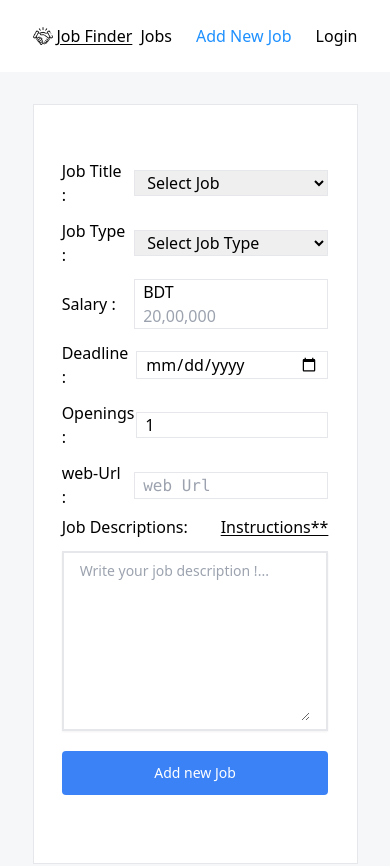
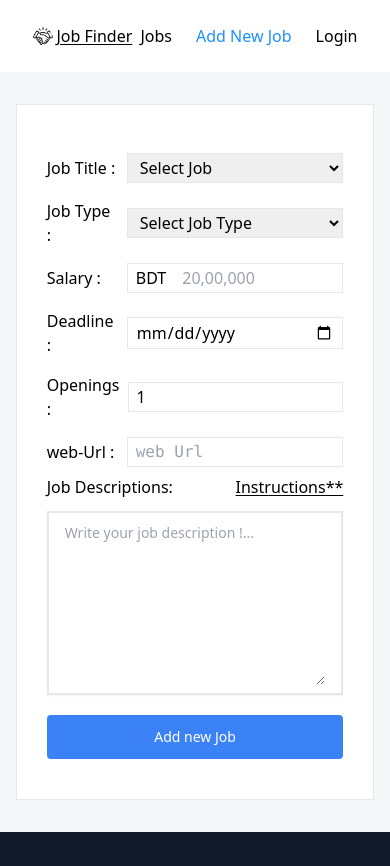
Before and after one commit to Imran-2022/jobFinderF, a React (Vite) app: page /jobs/add in a window 390 px wide. Shown: the top 866 px of the page. Built offline with nearby package versions, Linux system fonts and the light colour scheme.

Commit message:
responsive complete

```diff
--- a/src/components/AddForm.jsx
+++ b/src/components/AddForm.jsx
@@ -18,7 +18,7 @@ const AddForm = () => {
 
     const handleCreate = (e) => {
         e.preventDefault();
-        console.log(title,type,salary,openings,deadline,description);
+        console.log(title, type, salary, openings, deadline, description);
         // dispatch(
         //     createJob({title,type,salary,deadline})
         // );
@@ -30,9 +30,9 @@ const AddForm = () => {
 
             {/* title of job */}
 
-            <div className="flex items-center gap-2 py-1.5">
+            <div className="flex items-center gap-2 py-2">
                 <label htmlFor="jobtitle" className="w-1/4">Job Title : </label>
-                <select className='border px-2 w-3/4 focus:outline-none ' id="jobtitle" name="jobtitle" required value={title}
+                <select className='border py-0.5 px-2 w-3/4 focus:outline-none ' id="jobtitle" name="jobtitle" required value={title}
                     onChange={(e) => setTitle(e.target.value)}>
                     <option value="" hidden defaultValue>Select Job</option>
                     <option value="Software Engineer">Software Engineer</option>
@@ -54,9 +54,9 @@ const AddForm = () => {
 
             {/* job type */}
 
-            <div className="flex items-center gap-2 py-1.5">
+            <div className="flex items-center gap-2 py-2">
                 <label htmlFor="JobType" className='w-1/4'>Job Type : </label>
-                <select className='border px-2 w-3/4 focus:outline-none ' id="JobType" name="JobType" required value={type}
+                <select className='border py-0.5 px-2 w-3/4 focus:outline-none ' id="JobType" name="JobType" required value={type}
                     onChange={(e) => setType(e.target.value)}>
                     <option value="" hidden defaultValue>Select Job Type</option>
                     <option value="Full Time">Full Time</option>
@@ -66,46 +66,46 @@ const AddForm = () => {
             </div>
 
             {/* job salary */}
-            <div className="flex items-center gap-2 py-1.5">
+            <div className="flex items-center gap-2 py-2">
                 <label htmlFor="JobSalary" className='w-1/4'>Salary : </label>
                 <div className="border px-2 w-3/4">
                     <span className="mr-4 w-1/4">BDT</span>
-                    <input type="number" className="w-3/4 focus:outline-none" name="JobSalary" id="JobSalary" required
+                    <input type="number" className="py-0.5 w-3/4 focus:outline-none" name="JobSalary" id="JobSalary" required
                         placeholder="20,00,000" value={salary}
                         onChange={(e) => setSalary(e.target.value)} />
                 </div>
             </div>
             {/* deadline */}
 
-            <div className="flex items-center gap-2 py-1.5">
+            <div className="flex items-center gap-2 py-2">
                 <label htmlFor="JobDeadline" className='w-1/4'>Deadline : </label>
-                <input type="date" className="w-3/4 focus:outline-none border px-2" name="JobDeadline" id="JobDeadline" required value={deadline}
+                <input type="date" className="w-3/4 py-0.5 focus:outline-none border px-2" name="JobDeadline" id="JobDeadline" required value={deadline}
                     onChange={(e) => setDeadLine(e.target.value)} />
             </div>
 
             {/* number of opeanings !  */}
 
-            <div className="flex items-center gap-2 py-1.5">
+            <div className="flex items-center gap-2 py-2">
                 <label htmlFor="openings" className='w-1/4'>Openings : </label>
                 <div className="border px-2 w-3/4">
-                    <input type="number" className="w-3/4 focus:outline-none" name="openings" id="openings" required
+                    <input type="number" className="w-3/4 py-0.5 focus:outline-none" name="openings" id="openings" required
                         placeholder="no of openings" value={openings}
                         onChange={(e) => setOpenings(e.target.value)} />
                 </div>
             </div>
             {/* web url */}
-            <div className="flex items-center gap-2 py-1.5">
+            <div className="flex items-center gap-2 py-2">
                 <label htmlFor="webUrl" className='w-1/4'>web-Url : </label>
                 <div className="border px-2 w-3/4">
-                    <input type="text" className="w-3/4 focus:outline-none text-red-400 font-mono" name="webUrl" id="webUrl" required
+                    <input type="text" className="w-3/4 py-0.5 focus:outline-none text-red-400 font-mono" name="webUrl" id="webUrl" required
                         placeholder="web Url" value={webUrl}
                         onChange={(e) => setWebUrl(e.target.value)} />
                 </div>
             </div>
             {/* job descriptions !! */}
             <div className='flex items-center justify-between pb-3'>
-            <label htmlFor="editor" className="">Job Descriptions:</label>
-            <span title='How to write description !'className='underline underline-offset-2' onClick={()=>alert(`
+                <label htmlFor="editor" className="">Job Descriptions:</label>
+                <span title='How to write description !' className='underline underline-offset-2' onClick={() => alert(`
             For normal line start and end with *
             And for bold line start and end with **
             And for any link start and end with ***
@@ -113,16 +113,14 @@ const AddForm = () => {
             </div>
             <div className="w-full border-2 shadow-sm">
                 <div className="px-4 py-2 bg-white rounded-b-lg dark:bg-gray-800">
-                    <textarea id="editor" rows="8" className=" block w-full px-0 text-sm text-gray-800 bg-white border-0 focus:outline-none" placeholder="Write your job description !..." required value={description}
+                    <textarea id="editor" rows="8" className="py-0.5 block w-full px-0 text-sm text-gray-800 bg-white border-0 focus:outline-none" placeholder="Write your job description !..." required value={description}
                         onChange={(e) => setDescription(e.target.value)}></textarea>
                 </div>
             </div>
 
-            <div className="">
-                <button type="submit" className=" w-full bg-blue-500 hover:bg-blue-700 text-white text-sm py-3 my-5 px-3 rounded">
-                    Add new Job
-                </button>
-            </div>
+            <button type="submit" className=" w-full bg-blue-500 hover:bg-blue-700 text-white text-sm py-3 mt-5  px-3 rounded">
+                Add new Job
+            </button>
         </form>
     );
 };
--- a/src/components/EditForm.jsx
+++ b/src/components/EditForm.jsx
@@ -11,6 +11,7 @@ const EditForm = () => {
     const [openings, setOpenings] = useState(13);
     const [deadline, setDeadLine] = useState('2023-03-01');
     const [description, setDescription] = useState('long miles to go !');
+    const [webUrl, setWebUrl] = useState("");
 
 
     // const dispatch = useDispatch();
@@ -31,7 +32,7 @@ const EditForm = () => {
 
             <div className="flex items-center gap-2 py-2">
                 <label htmlFor="jobtitle" className="w-1/4">Job Title : </label>
-                <select className='border px-2 w-3/4 focus:outline-none ' id="jobtitle" name="jobtitle" required value={title}
+                <select className='border px-2 w-3/4 py-0.5 focus:outline-none ' id="jobtitle" name="jobtitle" required value={title}
                     onChange={(e) => setTitle(e.target.value)}>
                     <option value="" hidden defaultValue>Select Job</option>
                     <option value="Software Engineer">Software Engineer</option>
@@ -55,7 +56,7 @@ const EditForm = () => {
 
             <div className="flex items-center gap-2 py-2">
                 <label htmlFor="JobType" className='w-1/4'>Job Type : </label>
-                <select className='border px-2 w-3/4 focus:outline-none ' id="JobType" name="JobType" required value={type}
+                <select className='border py-0.5 px-2 w-3/4 focus:outline-none ' id="JobType" name="JobType" required value={type}
                     onChange={(e) => setType(e.target.value)}>
                     <option value="" hidden defaultValue>Select Job Type</option>
                     <option value="Full Time">Full Time</option>
@@ -67,9 +68,9 @@ const EditForm = () => {
             {/* job salary */}
             <div className="flex items-center gap-2 py-2">
                 <label htmlFor="JobSalary" className='w-1/4'>Salary : </label>
-                <div className="border px-2 w-3/4">
+                <div className="border px-2 py-0.5 w-3/4">
                     <span className="mr-4 w-1/4">BDT</span>
-                    <input type="number" className="w-3/4 focus:outline-none" name="JobSalary" id="JobSalary" required
+                    <input type="number" className="w-3/4 py-0.5 focus:outline-none" name="JobSalary" id="JobSalary" required
                         placeholder="20,00,000" value={salary}
                         onChange={(e) => setSalary(e.target.value)} />
                 </div>
@@ -78,7 +79,7 @@ const EditForm = () => {
 
             <div className="flex items-center gap-2 py-2">
                 <label htmlFor="JobDeadline" className='w-1/4'>Deadline : </label>
-                <input type="date" className="w-3/4 focus:outline-none border px-2" name="JobDeadline" id="JobDeadline" required value={deadline}
+                <input type="date" className="w-3/4 py-0.5 focus:outline-none border px-2" name="JobDeadline" id="JobDeadline" required value={deadline}
                     onChange={(e) => setDeadLine(e.target.value)} />
             </div>
 
@@ -87,9 +88,18 @@ const EditForm = () => {
             <div className="flex items-center gap-2 py-2">
                 <label htmlFor="openings" className='w-1/4'>Openings : </label>
                 <div className="border px-2 w-3/4">
-                    <input type="number" className="w-3/4 focus:outline-none" name="openings" id="openings" required
+                    <input type="number" className="w-3/4 py-0.5 focus:outline-none" name="openings" id="openings" required
                         placeholder="no of openings" value={openings}
                         onChange={(e) => setOpenings(e.target.value)} />
+                </div>
+            </div>
+             {/* web url */}
+             <div className="flex items-center gap-2 py-1.5">
+                <label htmlFor="webUrl" className='w-1/4'>web-Url : </label>
+                <div className="border px-2 w-3/4">
+                    <input type="text" className="w-3/4 py-0.5 focus:outline-none text-red-400 font-mono" name="webUrl" id="webUrl" required
+                        placeholder="web Url" value={webUrl}
+                        onChange={(e) => setWebUrl(e.target.value)} />
                 </div>
             </div>
             {/* job descriptions !! */}
@@ -103,13 +113,13 @@ const EditForm = () => {
             </div>
             <div className="w-full border-2 shadow-sm">
                 <div className="px-4 py-2 bg-white rounded-b-lg dark:bg-gray-800">
-                    <textarea id="editor" rows="8" className=" block w-full px-0 text-sm text-gray-800 bg-white border-0 focus:outline-none" placeholder="Write your job description !..." required value={description}
+                    <textarea id="editor" rows="8" className="py-0.5 block w-full px-0 text-sm text-gray-800 bg-white border-0 focus:outline-none" placeholder="Write your job description !..." required value={description}
                         onChange={(e) => setDescription(e.target.value)}></textarea>
                 </div>
             </div>
 
             <div className="">
-                <button type="submit" className=" w-full bg-blue-500 hover:bg-blue-700 text-white text-sm py-3 my-5 px-3 rounded">
+                <button type="submit" className=" w-full bg-blue-500 hover:bg-blue-700 text-white text-sm py-3 mt-5 px-3 rounded">
                     Edit the Job !
                 </button>
             </div>
--- a/src/pages/AddJob.jsx
+++ b/src/pages/AddJob.jsx
@@ -5,8 +5,8 @@ import Layout from '../Layout';
 const AddJob = () => {
     return (
         <Layout title="add new Job" className="py-8">
-            <div className="w-10/12 sm:w-1/2 m-auto min-h-[60vh] border p-4 bg-white">
-                <div className="w-11/12 m-auto py-8">
+            <div className="w-11/12 sm:w-2/3 lg:w-1/2 m-auto min-h-[60vh] border p-4 bg-white">
+                <div className="w-11/12 sm:w-3/4 m-auto py-6">
                     <AddForm />
                 </div>
             </div>
--- a/src/pages/EditJob.jsx
+++ b/src/pages/EditJob.jsx
@@ -4,9 +4,9 @@ import Layout from '../Layout';
 
 const EditJob = () => {
     return (
-        <Layout title="Edit Job" className="py-12">
+        <Layout title="Edit Job" className="py-8">
             <div className="w-11/12 sm:w-2/3 lg:w-1/2 m-auto min-h-[60vh] border p-4 bg-white">
-                <div className="w-11/12 only:sm:w-3/4 m-auto py-6">
+                <div className="w-11/12 sm:w-3/4 m-auto py-6">
                     <EditForm />
                 </div>
             </div>
```
